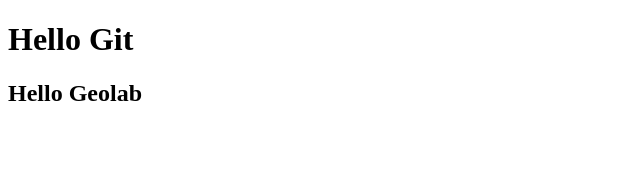
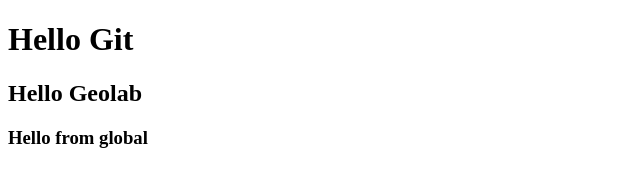
Before and after one commit to Guram-Bagalishvili/geolab_frontend_1, a plain HTML site: page index.html in a window 1280 px wide. Shown: the whole page, without its empty margins (0-640 px from the left). Drawn offline with Linux system fonts and the light colour scheme.

Commit message:
I add h3 header tag
I add h3 header tag with text hello from global.

```diff
--- a/index.html
+++ b/index.html
@@ -8,5 +8,6 @@
 <body>
 	<h1>Hello Git</h1>
 	<h2>Hello Geolab</h2>
+	<h3>Hello from global</h3>
 </body>
 </html>
```
